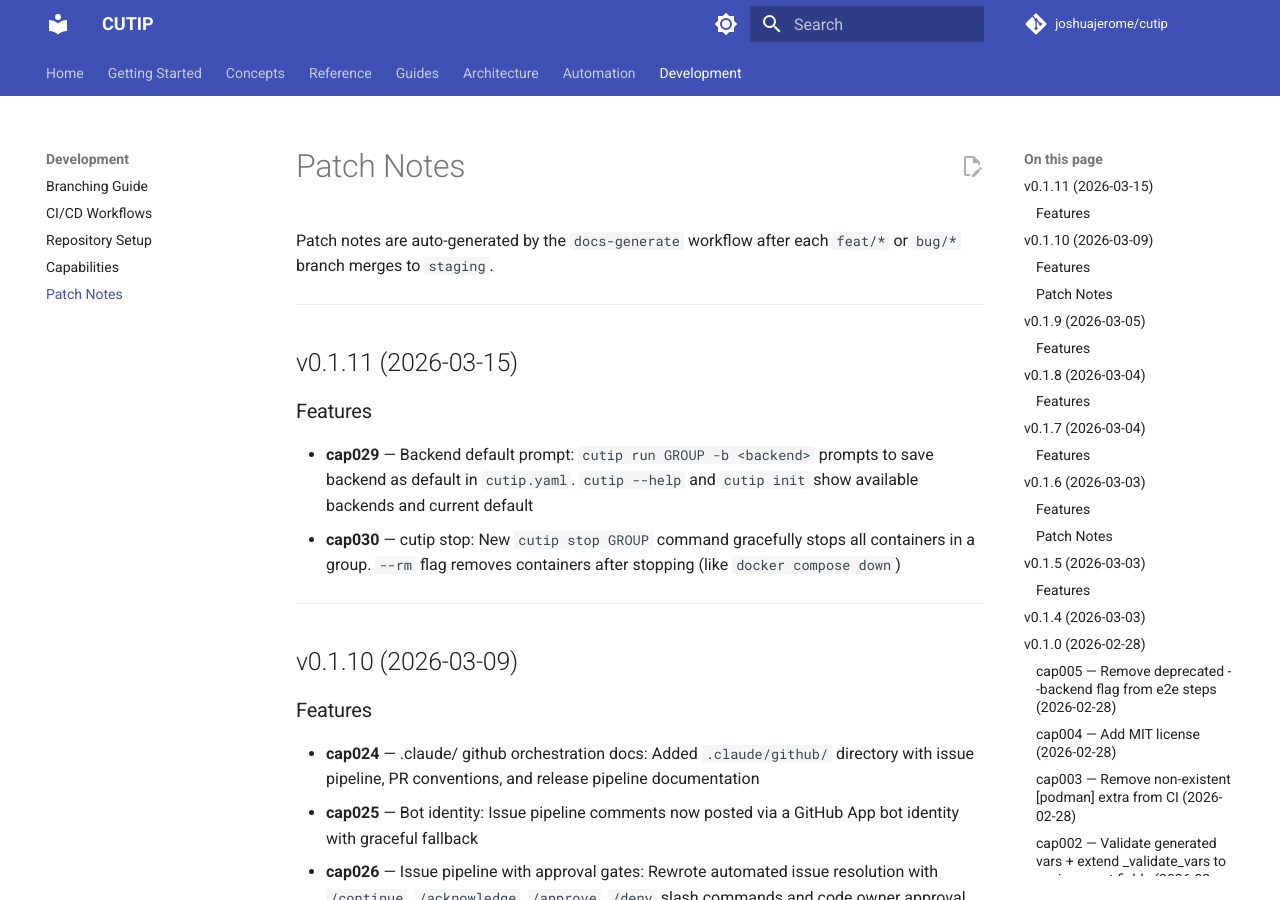
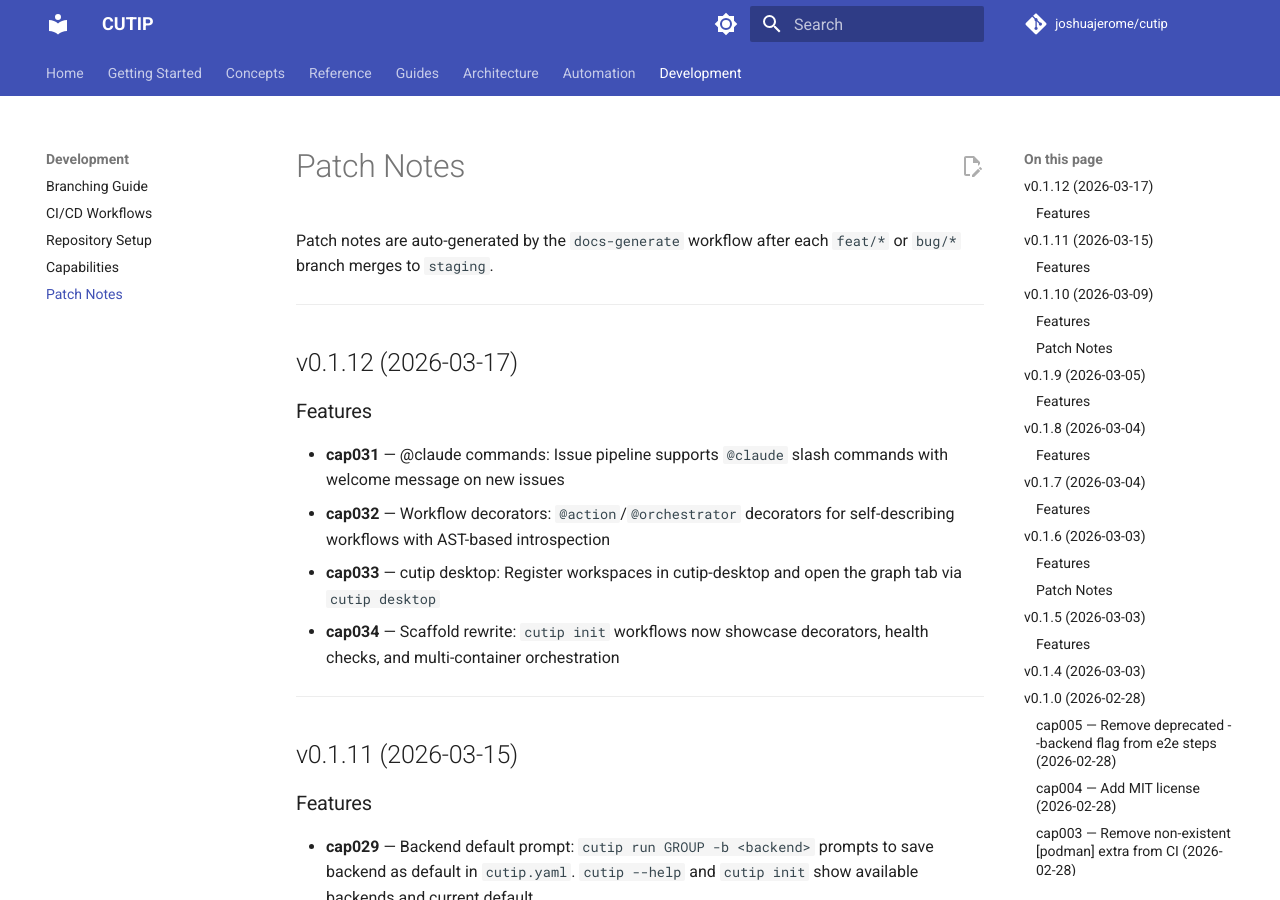
Before and after one commit to joshuajerome/cutip, an MkDocs documentation site: the page built from docs/patch-notes.md, in a window 1280 px wide and 900 px high. Built offline with MkDocs 1.6.1 and Material for MkDocs 9.7.7, drawn with Linux system fonts in a browser that asks for light colours; comment, search, counter and statistics services are not loaded.

Commit message:
bump: version 0.1.11 → 0.1.12
Co-Authored-By: Claude Opus 4.6 <noreply@anthropic.com>

```diff
--- a/docs/patch-notes.md
+++ b/docs/patch-notes.md
@@ -2,6 +2,17 @@
 
 Patch notes are auto-generated by the `docs-generate` workflow after each
 `feat/*` or `bug/*` branch merges to `staging`.
+
+---
+
+## v0.1.12 (2026-03-17)
+
+### Features
+
+- **cap031** — @claude commands: Issue pipeline supports `@claude` slash commands with welcome message on new issues
+- **cap032** — Workflow decorators: `@action`/`@orchestrator` decorators for self-describing workflows with AST-based introspection
+- **cap033** — cutip desktop: Register workspaces in cutip-desktop and open the graph tab via `cutip desktop`
+- **cap034** — Scaffold rewrite: `cutip init` workflows now showcase decorators, health checks, and multi-container orchestration
 
 ---
 
--- a/pyproject.toml
+++ b/pyproject.toml
@@ -4,7 +4,7 @@ build-backend = "hatchling.build"
 
 [project]
 name = "cutip"
-version = "0.1.11"
+version = "0.1.12"
 description = "Container Unit Templates in Python — a deterministic framework for building container workloads"
 readme = "README.md"
 license = { text = "MIT" }
```
Also changed, not shown: docs/capabilities.md (+4 -4 lines).
